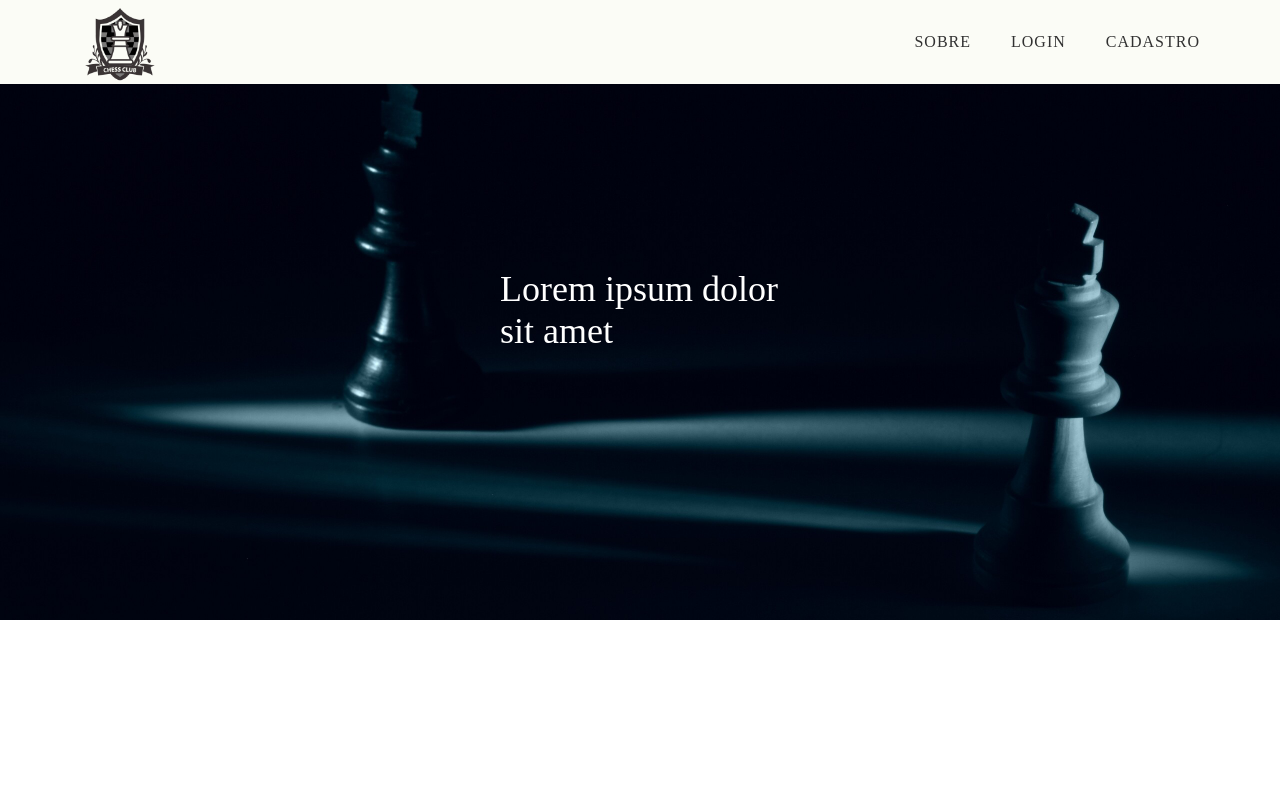
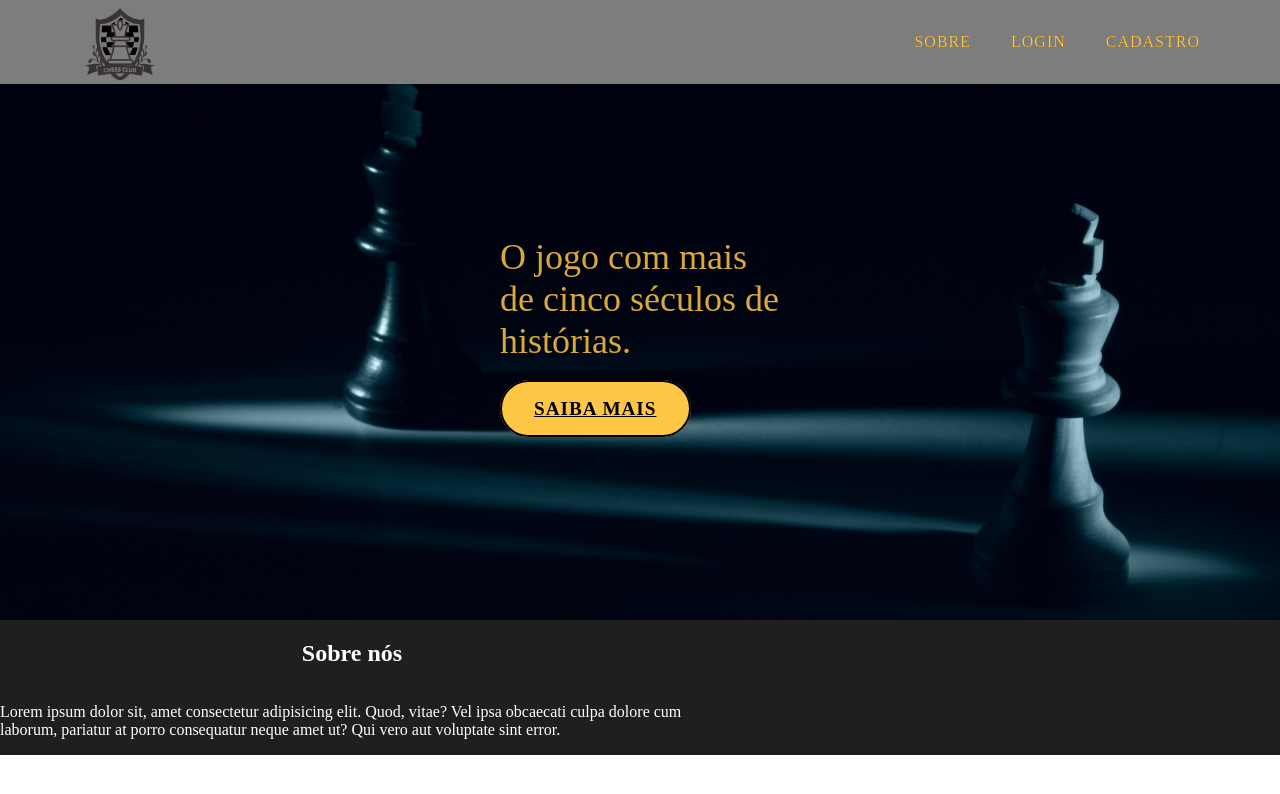
Before and after one commit to pedroarturdesouza/ProjetoIndividual-ChessClub, a plain HTML site: page public/index.html in a window 1280 px wide. Drawn offline with Linux system fonts and the light colour scheme.

Commit message:
Alterando cores da home, e iniciando "sobre"

```diff
--- a/ChessClubGame/public/js/jogo.js
+++ b/ChessClubGame/public/js/jogo.js
@@ -7,7 +7,7 @@ const introduzirPecas = [
 
     torre, cavalo, bispo, rainha, rei, bispo, cavalo, torre,
     peao, peao, peao, peao, peao, peao, peao, peao,
-    '', '', '', '', '', '', '', '',
+    "", "", "", '', '', '', '', '',
     '', '', '', '', '', '', '', '',
     '', '', '', '', '', '', '', '',
     '', '', '', '', '', '', '', '',
--- a/public/css/index.css
+++ b/public/css/index.css
@@ -23,7 +23,7 @@ body {
     display: flex;
     justify-content: space-between;
     align-items: center;
-    background-color: #FBFCF6;
+    background-color: #7D7D7D;
     transition: all .4s ease-in-out;
     z-index: 2;
 }
@@ -54,7 +54,7 @@ body {
     #header .nav ul li {
         font-size: 1rem;
         font-weight: 500;
-        color: var(--secondary-color);
+        color: #FFC745;
         text-transform: uppercase;
         letter-spacing: 1px;
         user-select: none;
@@ -63,7 +63,7 @@ body {
         background-size: 200% 100%;
         background-position: 100%;
         -webkit-background-clip: text;
-        -webkit-text-fill-color: transparent;
+
         transition: all .4s ease-in-out;
         margin: 0 20px;
     }
@@ -118,6 +118,72 @@ body {
     .banner .container p {
 
         font-size: 36px;
-        color: white;
+        color: #D9A93B;
         width: 280px;
     }
+
+    html,
+body {
+    scroll-padding-top: 120px;
+    scroll-behavior: smooth;
+    color: var(--secondary-color);
+    height: 100%;
+}
+
+main {
+    overflow-x: hidden;
+}
+
+input::-webkit-outer-spin-button,
+input::-webkit-inner-spin-button {
+    -webkit-appearance: none;
+    margin: 0;
+}
+
+body::-webkit-scrollbar {
+    width: 8px;
+}
+
+body::-webkit-scrollbar-track {
+    background: var(--background-color);
+}
+
+body::-webkit-scrollbar-thumb {
+    background-color: var(--primary-color);
+    border-radius: 30px; }
+
+    #header .column-1 .button {
+
+        padding: 16px 32px;
+        margin-top: 32px;
+        font-size: 1.2rem;
+        font-weight: bold;
+        text-transform: uppercase;
+        letter-spacing: 1px;
+        cursor: pointer;
+        border: 2px solid black;
+        background-color: #FFC745;
+        border-radius: 40px;
+        color: #00020D;
+        user-select: none;
+        transition: all .4s ease-in-out;
+    }
+
+    #sobre,
+    #equipe {
+        background-color: #1F1F1F;
+    }
+
+
+    #sobre .line-1 {
+        display: flex;
+    }
+
+    #sobre .line-1 .box {
+
+        width: 55%;
+        color: #ffffff;
+        display: flex;
+        flex-direction: column;
+        align-items: center;
+    }
--- a/public/index.html
+++ b/public/index.html
@@ -20,17 +20,30 @@
             </ul>
 
         </nav>
-    </header>
+
 
         <div class="banner">
 
             <div class="container">
+                    <div class="column-1">
 
-        <P>Lorem ipsum dolor sit amet</P>
+                             <P>O jogo com mais de cinco séculos de histórias.</P>
+                             <a class="button" href="">Saiba mais</a>
+                    </div>
+            </div>
 
         </div>
+    </header>
 
-
+    <main>
+        <section>
+            <div class="sobre-wave"></div>
+            <div id="sobre">
+                <div class="line-1">
+                    <div data-aos="fade-right" data-aos-duration="1000" class="box">
+                        <h1>Sobre nós</h1>
+                        <p>Lorem ipsum dolor sit, amet consectetur adipisicing elit. Quod, vitae? Vel ipsa obcaecati culpa dolore cum laborum, pariatur at porro consequatur neque amet ut? Qui vero aut voluptate sint error.</p>
                     </div>
+    </main>
 </body>
 </html>
```
Also changed, not shown: ChessClubGame/public/js/peças.js. Lines whose indentation alone changed are shown as unchanged.
